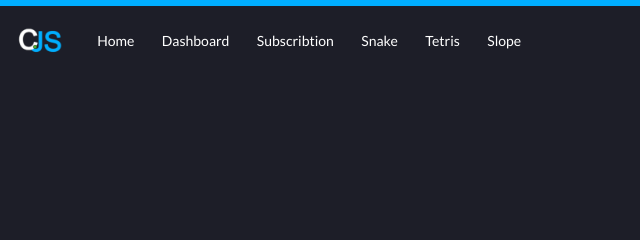
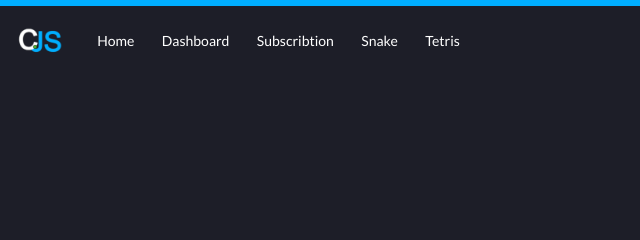
Before and after one commit to CPTRICOV12/BotWebsite, a plain HTML site: page index.html in a window 1280 px wide. Shown: the top 240 px of the page, 0-640 px from the left. Drawn offline with nearby package versions, Linux system fonts and the light colour scheme.

Commit message:
Update index.html

```diff
--- a/index.html
+++ b/index.html
@@ -34,9 +34,6 @@
             </li>
             <li class="nav-item">
                 <a class="nav-link" href="tetris.html">tetris</a>
-            </li>
-            <li class="nav-item">
-                <a class="nav-link" href="slope.html">slope</a>
             </li>
         </ul>
         <div class="nav-item dropdown">
```
